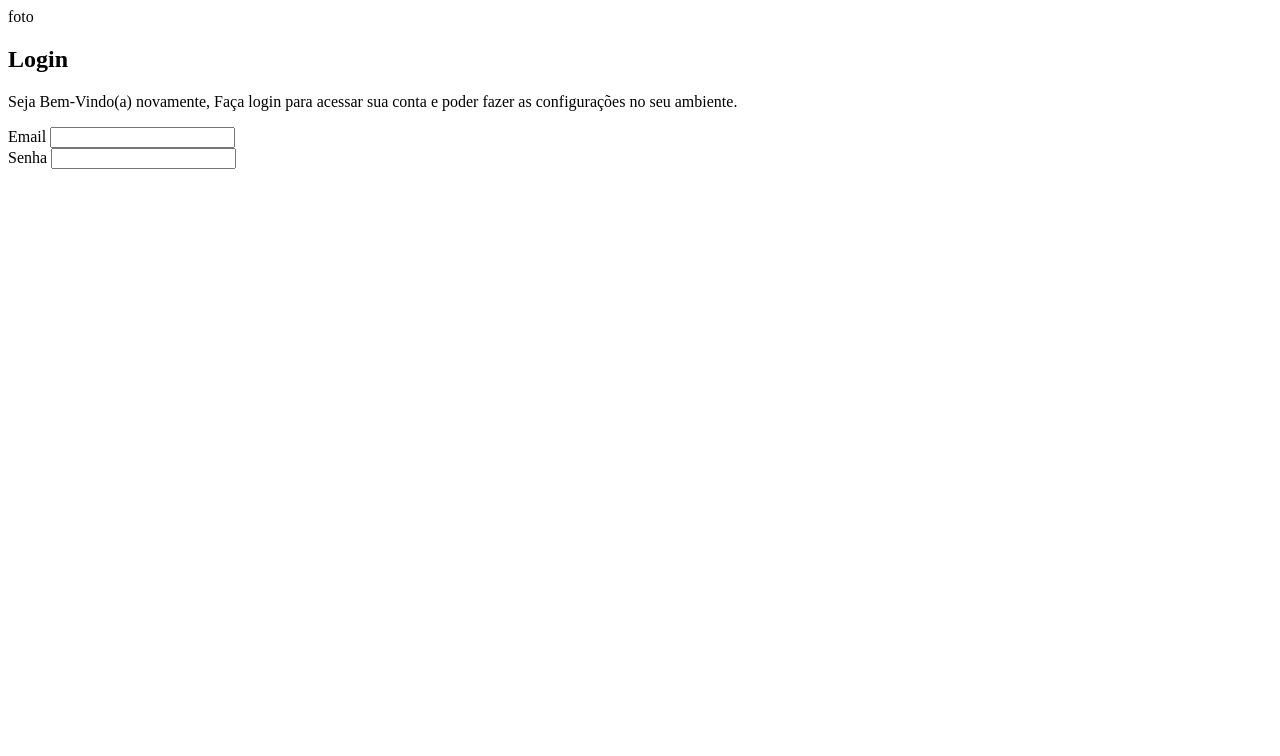
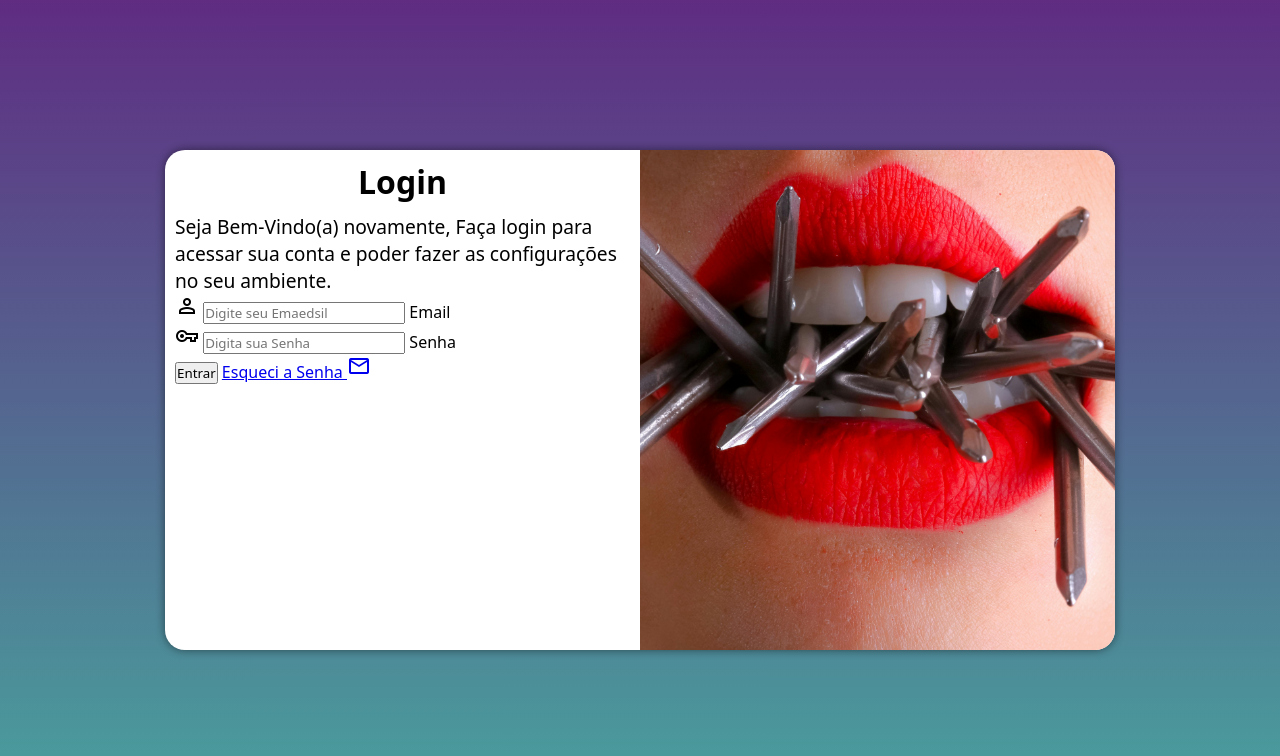
Before and after one commit to paulohjr/projeto-login, a plain HTML site: page index.html in a window 1280 px wide. Drawn offline with nearby package versions, Linux system fonts and the light colour scheme.

Commit message:
atualizei o formulario

```diff
--- /dev/null
+++ b/estilos/media-query.css
@@ -0,0 +1,64 @@
+@charset "UTF-8";
+
+/* Typical Device Breakpoints
+Pequenas telas: Até 600px
+Celular: de 600px até 768px
+Tablets: 769px até 992px
+Desktops: 993px até 1200px
+Grandes telas: Acima de 1200px
+*/
+
+
+@media screen and (min-width: 600px) and (max-width: 992px){
+    body{
+        background-image: linear-gradient(to top, #49a09d, #5f2c82);
+    }
+
+
+    section#login{
+        width: 90vw;
+    }
+
+    section#login > div#imagem{
+        float: left;
+        width: 30%;
+        height: 100%;
+    }
+
+    section#login > div#formulario{
+        float: right;
+        width: 70%;
+    }
+    div#formulario > p{
+        font-size: 1em;
+     }
+}
+
+
+@media screen and (min-width: 992px) {
+    body{
+        background-image: linear-gradient(to top, #49a09d, #5f2c82);
+    }
+
+    section#login{
+        width: 950px;
+    }
+
+    section#login > div#imagem{
+        float: right;
+        width: 50%;
+        height: 100%;
+    }
+
+    section#login > div#formulario {
+        float: left;
+        width: 50%;
+    }
+
+    div#formulario >h1{
+        font-size: 2em;
+    }
+    div#formulario > p{
+        font-size: 1.2em;
+     }
+}
--- a/estilos/style.css
+++ b/estilos/style.css
@@ -5,3 +5,66 @@ Paleta de Cores
     verde: #49a09d
     Lilás: #5f2c82
 */
+
+*{
+    margin:0px;
+    padding: 0px;
+    font-family: system-ui, -apple-system, BlinkMacSystemFont, 'Segoe UI', Roboto, Oxygen, Ubuntu, Cantarell, 'Open Sans', 'Helvetica Neue', sans-serif;
+    box-sizing: border-box;
+}
+
+:root{
+--cor001: #49a09d;
+--cor002: #5f2c82;
+}
+
+
+body, html {
+    background-color: var(--cor002);
+    height: 100vh;
+    width: 100vw;
+}
+
+main{
+    position: relative;
+    height: 100vh;
+    width: 100vw;
+}
+
+section#login{
+    position: absolute;
+
+    top:50%;
+    left: 50%;
+    transform: translate(-50%, -50%);
+    overflow: hidden;
+    background-color: white;
+    width: 250px;
+    height: 500px;
+    border-radius: 20px;
+    box-shadow: 0px 0px 10px rgba(0, 0, 0, 0.493);
+    transition: width 0.5s, height 0.5s;
+    transition-timing-function: ease;
+}
+
+section#login > div#imagem {
+    display: block;
+    background-image: url(../imagens/metal.jpg);
+    background-repeat: no-repeat;
+    background-size: cover;
+    background-position: center bottom;
+    height: 200px;
+}
+
+section#login > div#formulario{
+    padding: 10px;
+    display: block;
+
+}
+ div#formulario > h1 {
+    text-align: center;
+    margin-bottom: 10px;
+ }
+ div#formulario > p{
+    font-size: 0.8em;
+ }
--- a/index.html
+++ b/index.html
@@ -4,25 +4,36 @@
     <meta charset="UTF-8">
     <meta name="viewport" content="width=device-width, initial-scale=1.0">
     <link rel="stylesheet" href="estilos/style.css">
+    <link rel="stylesheet" href="estilos/media-query.css">
+    <link rel="stylesheet" href="https://fonts.googleapis.com/css2?family=Material+Symbols+Outlined:opsz,wght,FILL,GRAD@20..48,100..700,0..1,-50..200" />
+    <link rel="stylesheet" href="https://fonts.googleapis.com/css2?family=Material+Symbols+Outlined:opsz,wght,FILL,GRAD@24,400,0,0" />
+    <link rel="stylesheet" href="https://fonts.googleapis.com/css2?family=Material+Symbols+Outlined:opsz,wght,FILL,GRAD@20..48,100..700,0..1,-50..200" />
     <title>Login</title>
 </head>
 <body>
     <main>
-        <section id="Login">
+        <section id="login">
             <div id="imagem">
-                foto
+
             </div>
 
             <div id="formulario">
                 <h1>Login</h1>
                 <p>Seja Bem-Vindo(a) novamente, Faça login para acessar sua conta e poder fazer as configurações no seu ambiente.</p>
-                <form action="login.php">
-                    <label for="iemail">Email</label>
-                    <input type="email" name="email" id="iemail">
-                    <br>
-                    <label for="isenha">Senha</label>
-                    <input type="password" name="senha" id="isenha">
+                <form action="login.php" method="post" autocomplete="on">
+                    <div class="campo">
+                        <span class="material-symbols-outlined">person</span>
+                        <input class="email" type="email" name="email" id="iemail" placeholder="Digite seu Emaedsil" autocomplete="email" required>
+                        <label for="iemail"> Email</label>
+                    </div>
+                    <div class="campo">
+                        <span class="material-symbols-outlined">vpn_key</span>
+                        <input class="senha" type="password" name="senha" id="isenha" placeholder="Digita sua Senha" autocomplete="current-password" required minlength="8" maxlength="20">
+                        <label for="isenha">Senha</label>
+                    </div>
                 </form>
+                <input type="submit" value="Entrar">
+                <a href="esqueci.html">Esqueci a Senha <span class="material-symbols-outlined">mail</span></a>
             </div>
         </section>
     </main>
```
Also changed, not shown: 1 other file.
